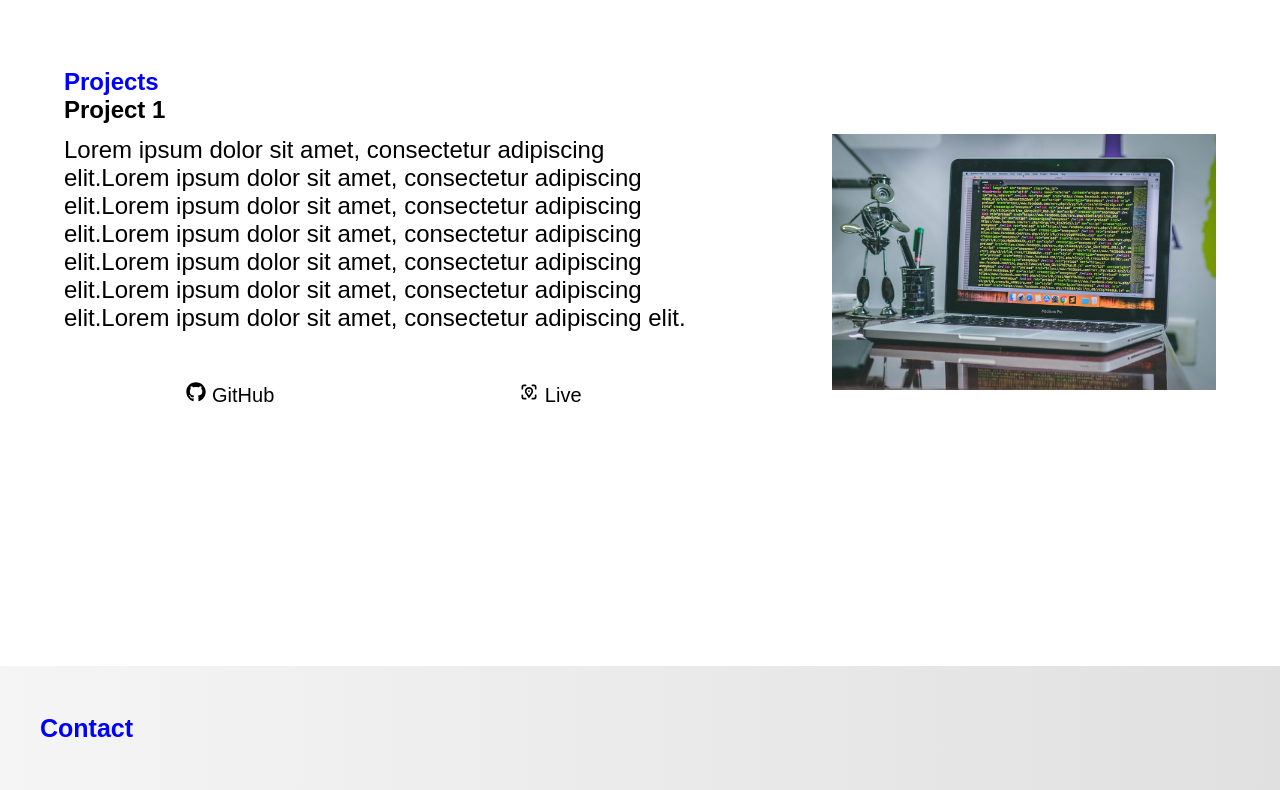
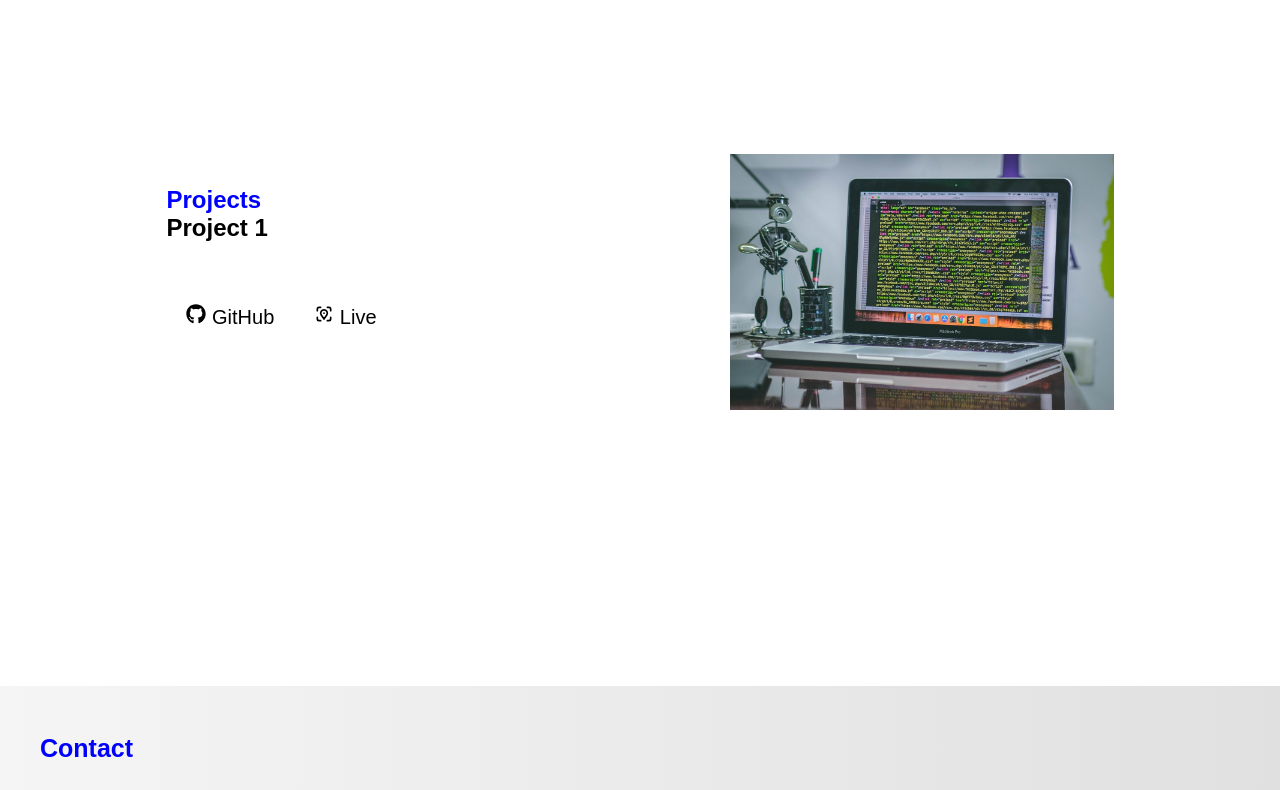
Before and after one commit to Ahamdan114/Wonder-Full-Ahamdan114, a React (Vite) app in the folder client/: page / in a window 1280 px wide. Shown: the part 1540-2330 px from the top of the page. Built offline with nearby package versions, Linux system fonts and the light colour scheme.

Commit message:
Updated the title of portofolio and the icon by creating Favicon component. Also, updated projects section.

```diff
--- a/client/index.html
+++ b/client/index.html
@@ -2,9 +2,9 @@
 <html lang="en">
     <head>
         <meta charset="UTF-8" />
-        <link rel="icon" href="./profile-picture.jpg" />
+        <link id="favicon"  rel="icon" href="#" />
         <meta name="viewport" content="width=device-width, initial-scale=1.0" />
-        <title>Wonder Full</title>
+        <title>FullStack Solutions | Ahmed</title>
     </head>
     <body>
         <div id="root"></div>
--- a/client/package.json
+++ b/client/package.json
@@ -11,6 +11,7 @@
     "preview": "vite preview"
   },
   "dependencies": {
+    "canvg": "^4.0.1",
     "react": "^18.2.0",
     "react-dom": "^18.2.0",
     "react-icons": "^4.12.0",
--- a/client/src/App.jsx
+++ b/client/src/App.jsx
@@ -5,11 +5,13 @@ import {
     Projects,
     ContactMe,
     Footer,
+    Favicon,
 } from "./components/index";
 
 function App() {
     return (
         <div id="Home">
+            <Favicon />
             <NavBar />
             <IntroductionCard />
             <AboutMe />
--- a/client/src/assets/profile-user.js
+++ b/client/src/assets/profile-user.js
@@ -1,3 +1,5 @@
+// Contacts
+
 import { FiGithub } from "react-icons/fi";
 import { BsLinkedin } from "react-icons/bs";
 
@@ -16,7 +18,6 @@ import { FaLocationDot } from "react-icons/fa6";
 import { IoMdMail } from "react-icons/io";
 
 // Tables
-
 import { DiMongodb } from "react-icons/di";
 import { TbSql } from "react-icons/tb";
 
@@ -51,16 +52,14 @@ export const introductionPage = {
     projects: [
         {
             title: "Project 1",
-            description:
-                "Lorem ipsum dolor sit amet, consectetur adipiscing elit.Lorem ipsum dolor sit amet, consectetur adipiscing elit.Lorem ipsum dolor sit amet, consectetur adipiscing elit.Lorem ipsum dolor sit amet, consectetur adipiscing elit.Lorem ipsum dolor sit amet, consectetur adipiscing elit.Lorem ipsum dolor sit amet, consectetur adipiscing elit.Lorem ipsum dolor sit amet, consectetur adipiscing elit.",
+            description: "",
             githubLink: "https://github.com/example/project1",
             liveLink: "https://example-project1.com",
             imageSrc: "project1.jpg",
         },
         {
             title: "Project 2",
-            description:
-                "Lorem ipsum dolor sit amet, consectetur adipiscing elit.Lorem ipsum dolor sit amet, consectetur adipiscing elit.Lorem ipsum dolor sit amet, consectetur adipiscing elit.Lorem ipsum dolor sit amet, consectetur adipiscing elit.Lorem ipsum dolor sit amet, consectetur adipiscing elit.Lorem ipsum dolor sit amet, consectetur adipiscing elit.Lorem ipsum dolor sit amet, consectetur adipiscing elit.",
+            description: "",
             githubLink: "https://github.com/example/project2",
             liveLink: "https://example-project2.com",
             imageSrc: "project2.jpg",
--- a/client/src/components/index.js
+++ b/client/src/components/index.js
@@ -4,5 +4,7 @@ import AboutMe from "./AboutMe";
 import Projects from "./Projects";
 import ContactMe from "./ContactMe";
 import Footer from "./Footer";
+import Favicon from './Favicon';
 
-export {NavBar, IntroductionCard, AboutMe, Projects, ContactMe, Footer}
+
+export {NavBar, IntroductionCard, AboutMe, Projects, ContactMe, Footer, Favicon}
```
Also changed, not shown: 1 other file (tests, documents, lock files or other folders).
